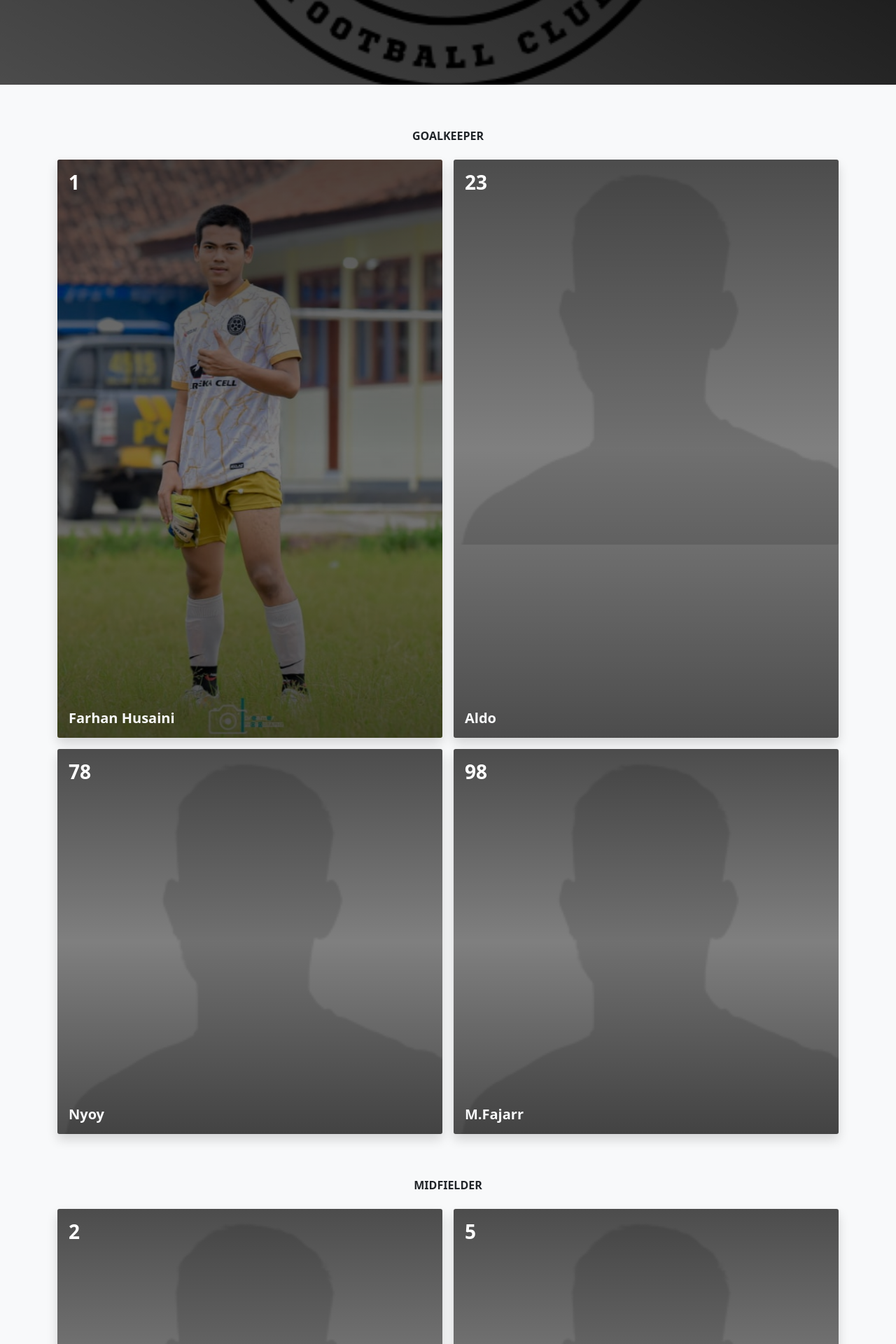
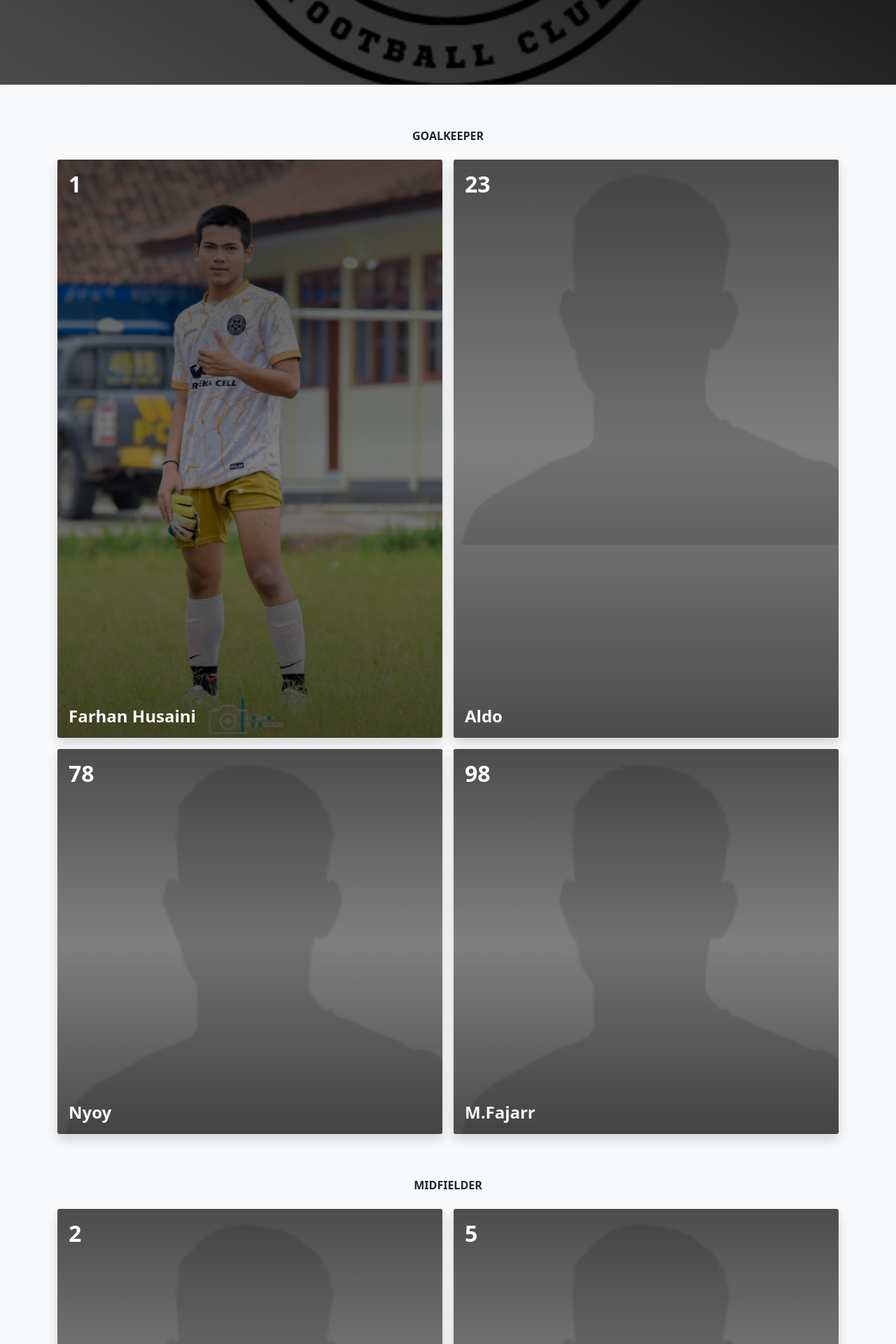
Before and after one commit to tesafc/www2, a Jekyll site: the page built from players.html, in a window 1280 px wide. Shown: the part 583-2503 px from the top of the page at 70% size. Built offline with Jekyll 4.4.1, drawn with Linux system fonts in a browser that asks for light colours.

Commit message:
Update players.html

```diff
--- a/players.html
+++ b/players.html
@@ -12,11 +12,11 @@
       <h6 class="d-block w-100 pt-5 text-uppercase text-center fw-bold">{{ role.name }}</h6>
       {% for player in role.items %}
       <div class="col">
-        <div class="card h-100 text-white border-0 shadow">
+        <div class="card h-100 text-white border-0 shadow" style="height: 18rem;">
           <img src="{% if player.pp %}{{ player.pp }}{% else %}{{ '/assets/img/pp/blank-pp.png' | relative_url }}{% endif %}" alt="" class="card-img border-0">
           <div class="card-img-overlay d-flex flex-column justify-content-between" style="background-image: linear-gradient(rgba(0, 0, 0, 0.7), rgba(0, 0, 0, 0.5), rgba(0, 0, 0, 0.7));">
-            <h5 class="card-text fs-3 fw-bolder">{{ player.no-punggung }}</h5>
-            <h6 class="card-text text-capitalize fs-5 fw-bolder">{% if player.profile-link %}<a href="{{ player.profile-link }}" class="stretched-link link-light text-decoration-none">{{ player.name }}</a>{% endif %}</h6>
+            <h5 class="card-text fs-2 fw-bolder">{{ player.no-punggung }}</h5>
+            <h6 class="card-text text-capitalize fs-4 fw-bolder">{% if player.profile-link %}<a href="{{ player.profile-link }}" class="stretched-link link-light text-decoration-none">{{ player.name }}</a>{% endif %}</h6>
           </div>
         </div>
       </div>
```
